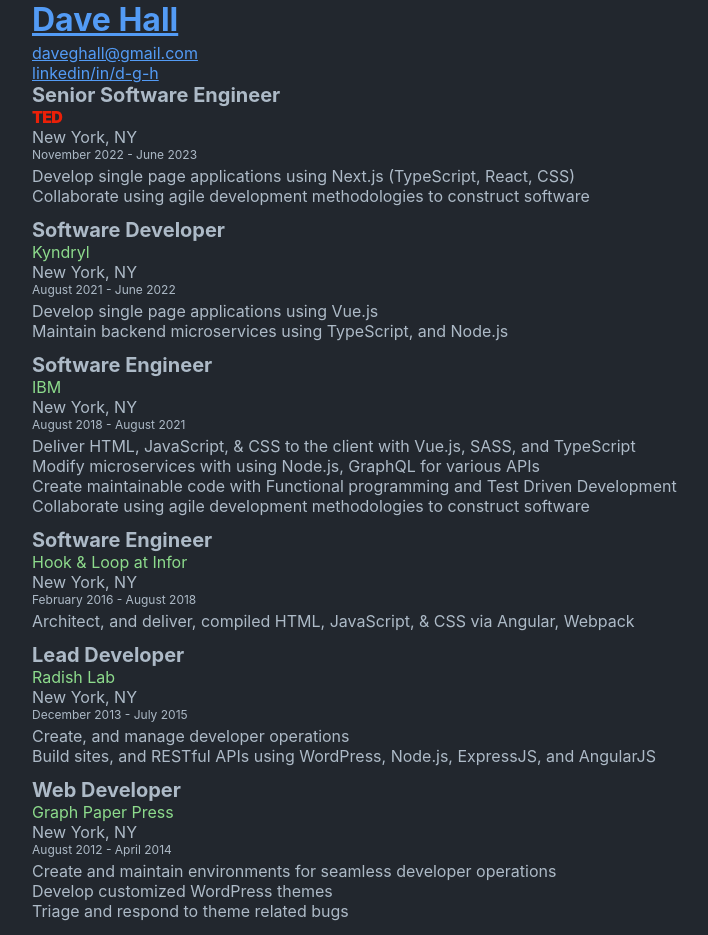
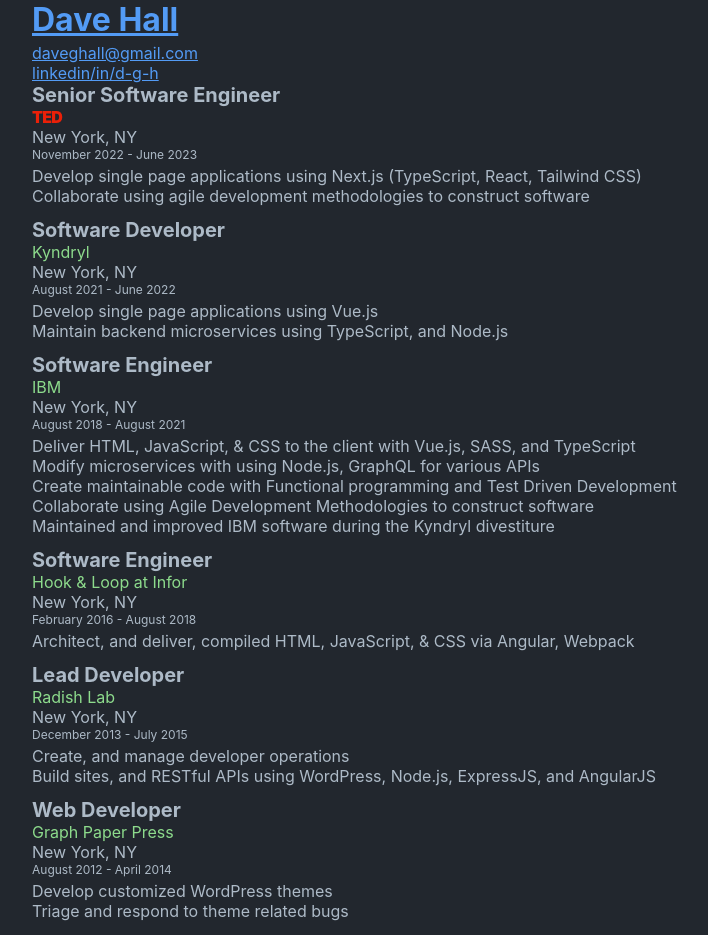
Before and after one commit to d-g-h/d-g-h.github.io, a Next.js app: page / in a window 1280 px wide. Shown: the top 935 px of the page, without its empty margins (64-772 px from the left). Built offline with nearby package versions, Linux system fonts and the light colour scheme.

Commit message:
Update descriptions, and dependencies

```diff
--- a/app/page.tsx
+++ b/app/page.tsx
@@ -35,7 +35,7 @@
               time="November 2022 - June 2023"
             >
               <ul>
-                <Description description="Develop single page applications using Next.js (TypeScript, React, CSS)"></Description>
+                <Description description="Develop single page applications using Next.js (TypeScript, React, Tailwind CSS)"></Description>
                 <Description description="Collaborate using agile development methodologies to construct software"></Description>
               </ul>
             </Labor>
@@ -60,7 +60,8 @@
                 <Description description="Deliver HTML, JavaScript, & CSS to the client with Vue.js, SASS, and TypeScript" />
                 <Description description="Modify microservices with using Node.js, GraphQL for various APIs" />
                 <Description description="Create maintainable code with Functional programming and Test Driven Development" />
-                <Description description="Collaborate using agile development methodologies to construct software" />
+                <Description description="Collaborate using Agile Development Methodologies to construct software" />
+                <Description description="Maintained and improved IBM software during the Kyndryl divestiture" />
               </ul>
             </Labor>
 
@@ -94,7 +95,6 @@
               time="August 2012 - April 2014"
             >
               <ul>
-                <Description description="Create and maintain environments for seamless developer operations" />
                 <Description description="Develop customized WordPress themes" />
                 <Description description="Triage and respond to theme related bugs" />
               </ul>
```
Also changed, not shown: package.json (+6 -6 lines), 1 other file (tests, documents, lock files or other folders).
